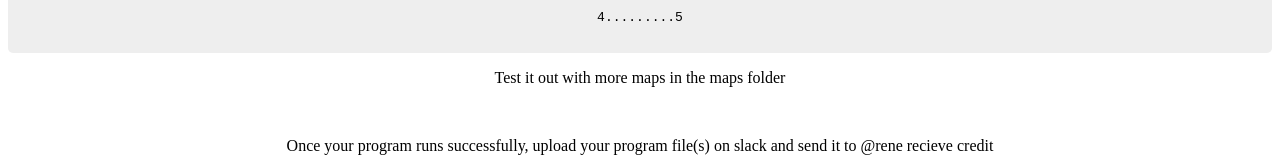
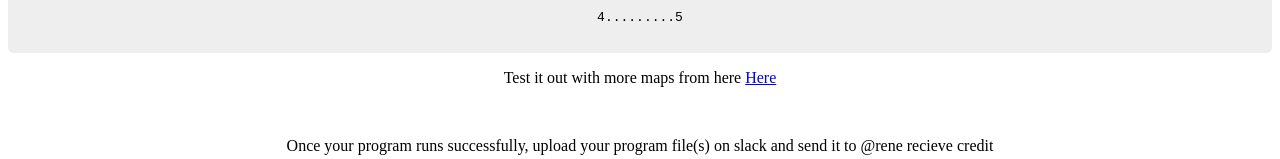
Before and after one commit to rene415/NewsletterQuestions, a plain HTML site: page index.html in a window 1280 px wide. Shown: the part 895-1054 px from the top of the page. Drawn offline with Linux system fonts and the light colour scheme.

Commit message:
added link to github

```diff
--- a/index.html
+++ b/index.html
@@ -32,7 +32,7 @@
 				<p>output should be 5</p>
 				<code>  <p>.........11</p><p>22......111</p><p>...........</p><p>...3.......</p><p>4........5.</p><p>4.........5</p></code>
 			</div>
-			<p>Test it out with more maps in the maps folder</p>
+			<p>Test it out with more maps from here <a href="https://github.com/rene415/NewsletterQuestions/tree/master/mapsCountIslands">Here</a></p>
 			<br>
 			<p>Once your program runs successfully, upload your program file(s) on slack and send it to @rene recieve credit</p>
 		</div>
```
